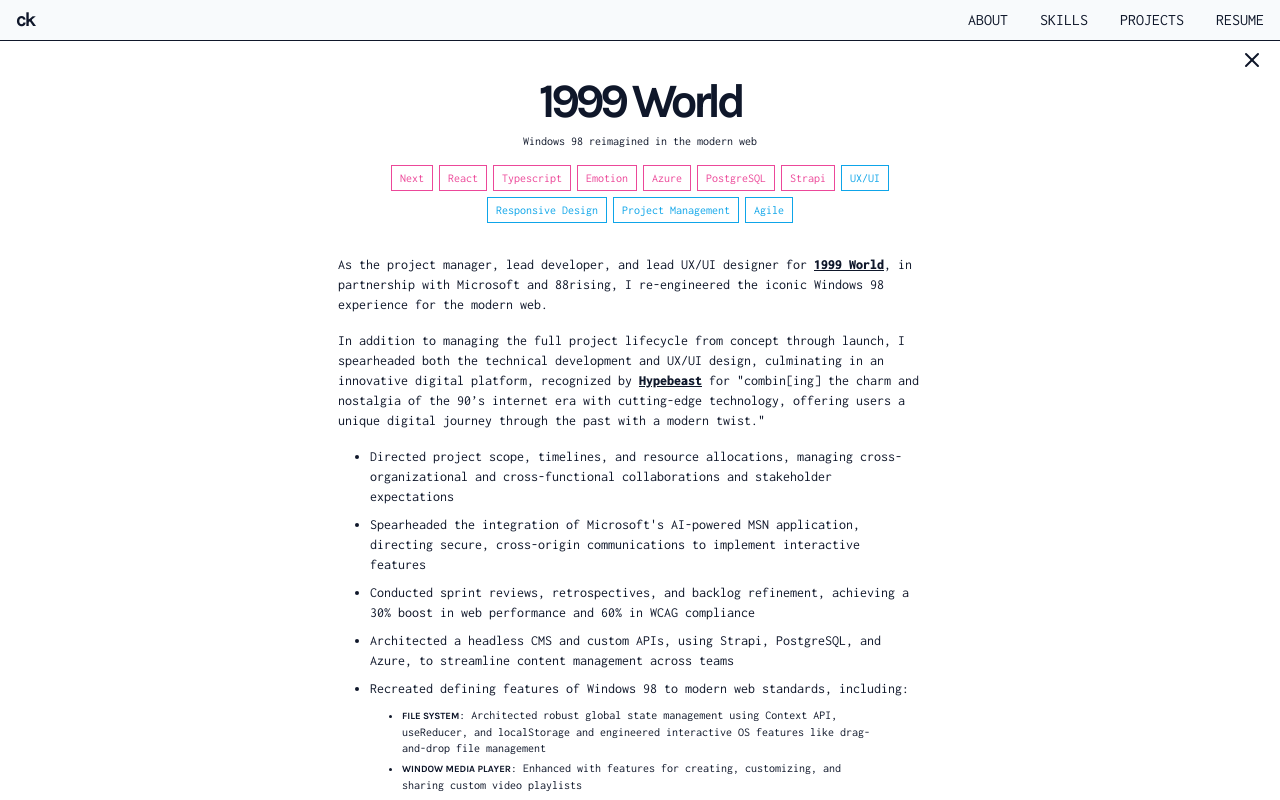
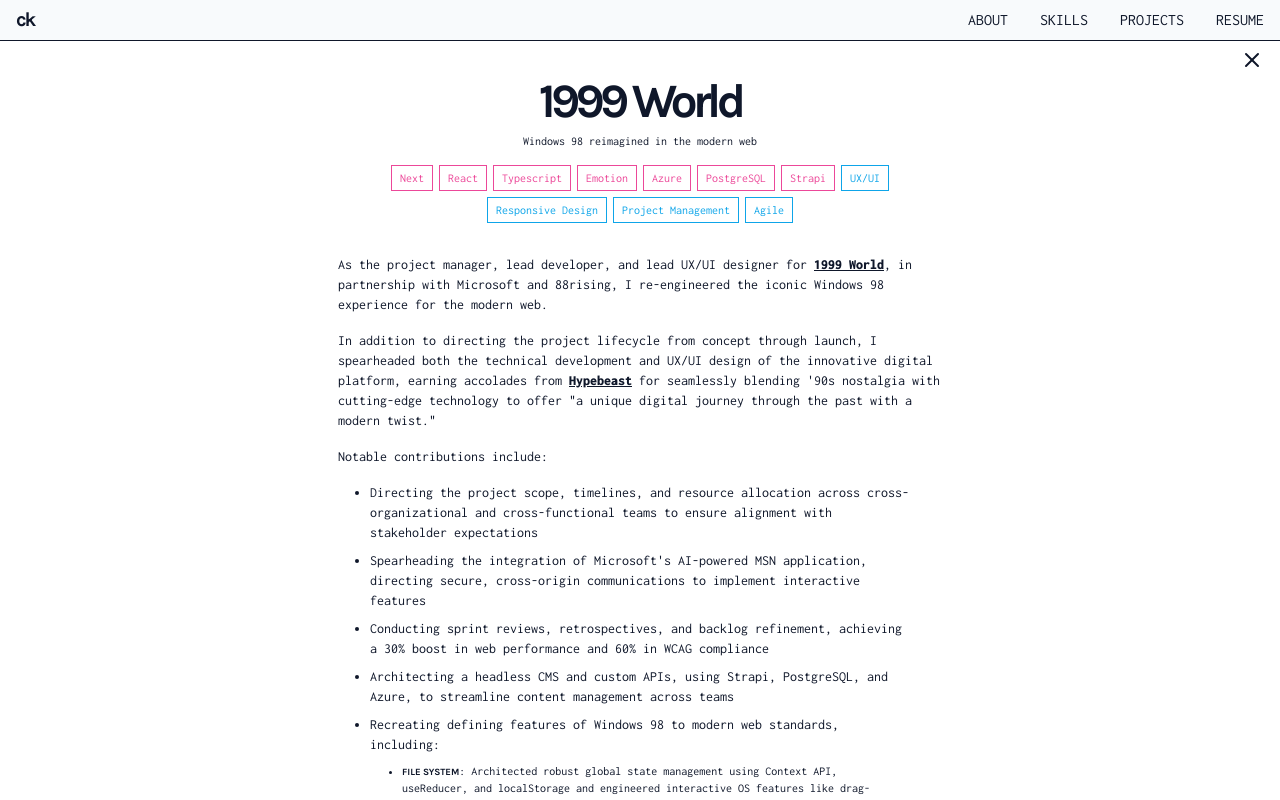
Before and after one commit to chk-yourself/portfolio, a Next.js app: page / in a window 1280 px wide. Both pictures are taken after a click on the button "1999 World". Built offline with nearby package versions, Linux system fonts and the light colour scheme.

Commit message:
update World199Content

```diff
--- a/src/containers/Projects/World1999Content.tsx
+++ b/src/containers/Projects/World1999Content.tsx
@@ -1,3 +1,4 @@
+/* eslint-disable react/no-unescaped-entities */
 import React from 'react';
 
 const World1999Content = () => {
@@ -17,9 +18,9 @@
         Windows 98 experience for the modern web.
       </p>
       <p className="mt-4 text-sm">
-        In addition to managing the full project lifecycle from concept through
-        launch, I spearheaded both the technical development and UX/UI design,
-        culminating in an innovative digital platform, recognized by{' '}
+        In addition to directing the project lifecycle from concept through
+        launch, I spearheaded both the technical development and UX/UI design of
+        the innovative digital platform, earning accolades from{' '}
         <a
           href="https://hypebeast.com/2024/5/mercer-labs-art-experiences-88rising-fam-1999-world"
           target="_blank"
@@ -28,31 +29,31 @@
         >
           Hypebeast
         </a>{' '}
-        for "combin[ing] the charm and nostalgia of the 90’s internet era with
-        cutting-edge technology, offering users a unique digital journey through
-        the past with a modern twist."
+        for seamlessly blending '90s nostalgia with cutting-edge technology to
+        offer "a unique digital journey through the past with a modern twist."
       </p>
+      <p className="mt-4 text-sm">Notable contributions include:</p>
       <ul className="mb-2 mt-4 list-disc px-6 text-sm md:px-8">
         <li>
-          Directed project scope, timelines, and resource allocations, managing
-          cross-organizational and cross-functional collaborations and
-          stakeholder expectations
+          Directing the project scope, timelines, and resource allocation across
+          cross-organizational and cross-functional teams to ensure alignment
+          with stakeholder expectations
         </li>
         <li className="mt-2">
-          Spearheaded the integration of Microsoft's AI-powered MSN application,
-          directing secure, cross-origin communications to implement interactive
-          features
+          Spearheading the integration of Microsoft's AI-powered MSN
+          application, directing secure, cross-origin communications to
+          implement interactive features
         </li>
         <li className="mt-2">
-          Conducted sprint reviews, retrospectives, and backlog refinement,
+          Conducting sprint reviews, retrospectives, and backlog refinement,
           achieving a 30% boost in web performance and 60% in WCAG compliance
         </li>
         <li className="mt-2">
-          Architected a headless CMS and custom APIs, using Strapi, PostgreSQL,
+          Architecting a headless CMS and custom APIs, using Strapi, PostgreSQL,
           and Azure, to streamline content management across teams
         </li>
         <li className="mt-2">
-          Recreated defining features of Windows 98 to modern web standards,
+          Recreating defining features of Windows 98 to modern web standards,
           including:
           <ul className="my-2 list-disc px-6 text-xs md:px-8">
             <li>
```
